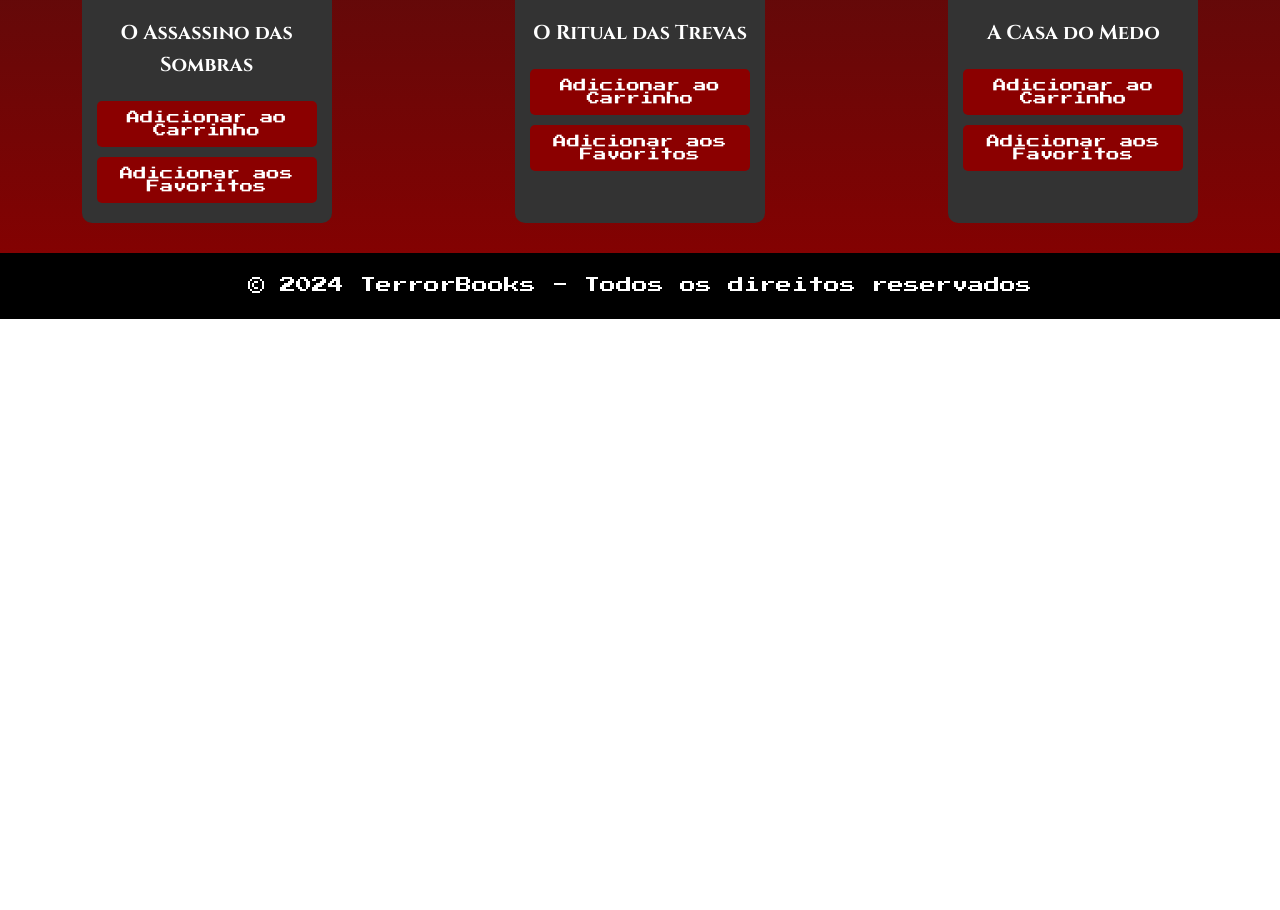
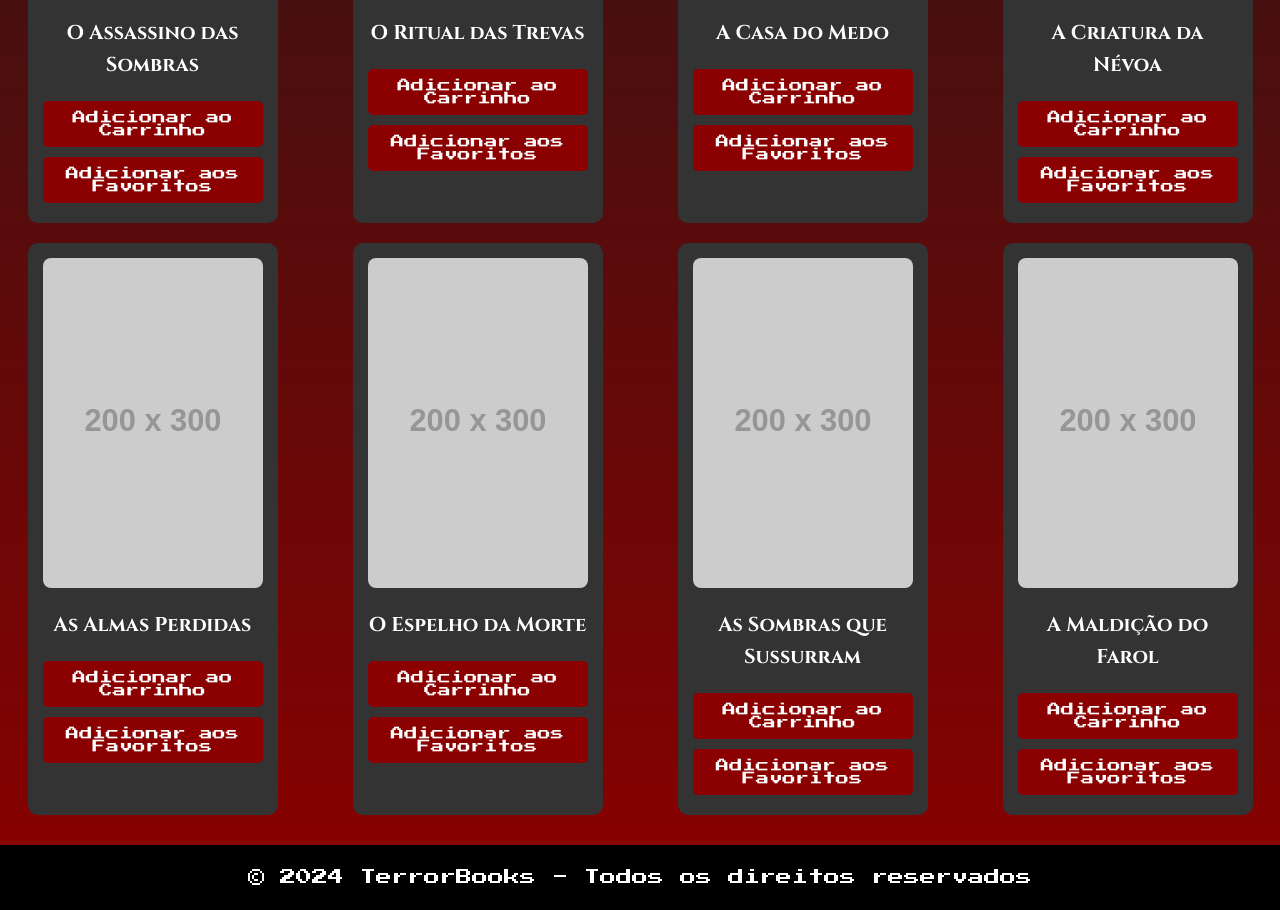
Before and after one commit to Thavillalo/hatealura, a plain HTML site: page index.html in a window 1280 px wide. Shown: the part 622-1532 px from the top of the page. Before the commit the page ends 941 px from the top, so only its background shows below. Drawn offline with Linux system fonts and the light colour scheme; placeholder pictures from the web are drawn by us.

Commit message:
Update index.html

```diff
--- a/index.html
+++ b/index.html
@@ -46,6 +46,36 @@
                 <button class="add-to-cart">Adicionar ao Carrinho</button>
                 <button class="add-to-favorites">Adicionar aos Favoritos</button>
             </div>
+            <div class="book">
+                <img src="https://via.placeholder.com/200x300/000000/FFFFFF?text=Livro+4" alt="Livro 4">
+                <h2>A Criatura da Névoa</h2>
+                <button class="add-to-cart">Adicionar ao Carrinho</button>
+                <button class="add-to-favorites">Adicionar aos Favoritos</button>
+            </div>
+            <div class="book">
+                <img src="https://via.placeholder.com/200x300/000000/FFFFFF?text=Livro+5" alt="Livro 5">
+                <h2>As Almas Perdidas</h2>
+                <button class="add-to-cart">Adicionar ao Carrinho</button>
+                <button class="add-to-favorites">Adicionar aos Favoritos</button>
+            </div>
+            <div class="book">
+                <img src="https://via.placeholder.com/200x300/000000/FFFFFF?text=Livro+6" alt="Livro 6">
+                <h2>O Espelho da Morte</h2>
+                <button class="add-to-cart">Adicionar ao Carrinho</button>
+                <button class="add-to-favorites">Adicionar aos Favoritos</button>
+            </div>
+            <div class="book">
+                <img src="https://via.placeholder.com/200x300/000000/FFFFFF?text=Livro+7" alt="Livro 7">
+                <h2>As Sombras que Sussurram</h2>
+                <button class="add-to-cart">Adicionar ao Carrinho</button>
+                <button class="add-to-favorites">Adicionar aos Favoritos</button>
+            </div>
+            <div class="book">
+                <img src="https://via.placeholder.com/200x300/000000/FFFFFF?text=Livro+8" alt="Livro 8">
+                <h2>A Maldição do Farol</h2>
+                <button class="add-to-cart">Adicionar ao Carrinho</button>
+                <button class="add-to-favorites">Adicionar aos Favoritos</button>
+            </div>
         </section>
     </main>
 
```
